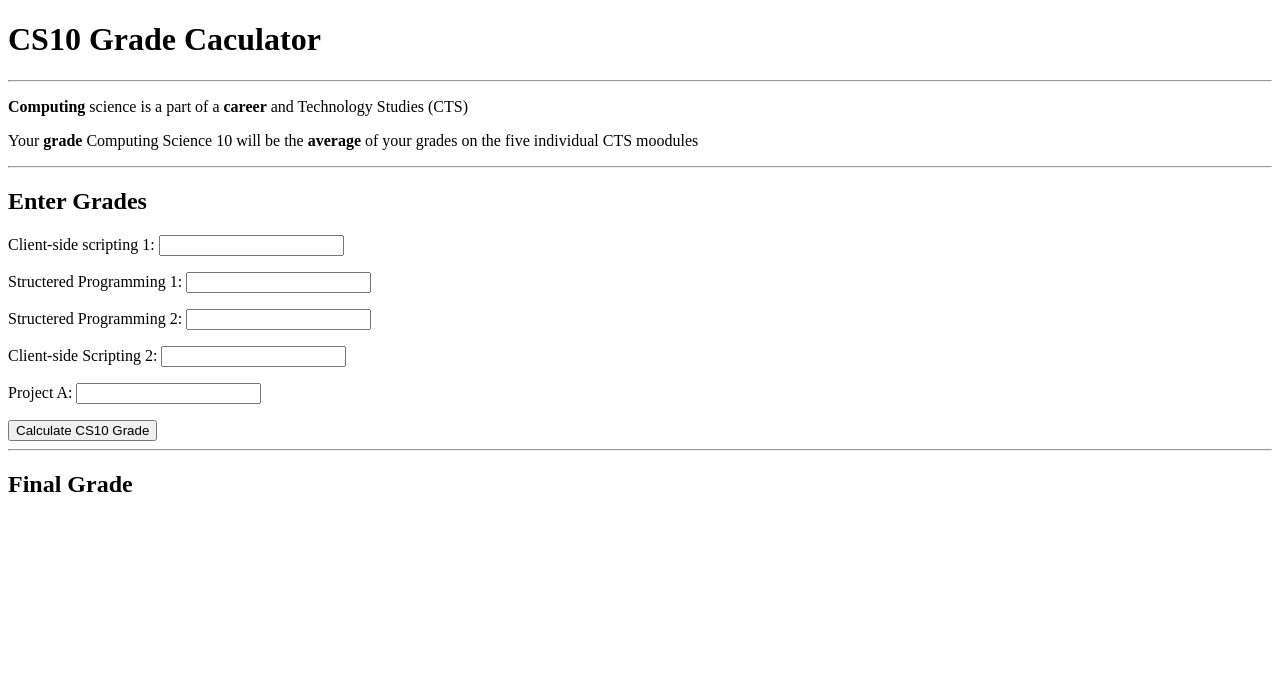
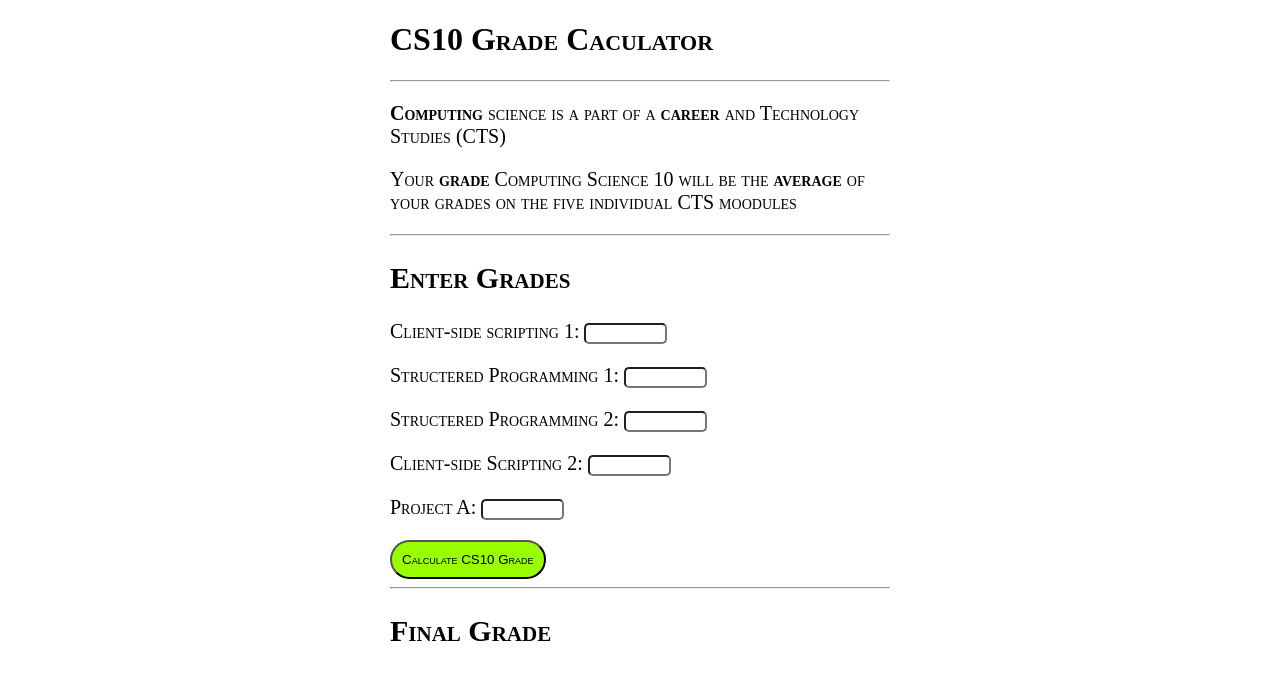
Before and after one commit to dominictrent/Doms-cs10-grade-caculator, a plain HTML site: page index.html in a window 1280 px wide. Drawn offline with Linux system fonts and the light colour scheme.

Commit message:
Update style.css
Done 3

```diff
--- a/style.css
+++ b/style.css
@@ -1 +1,34 @@
-/* CSS Style Sheet */
+p {
+    font-variant: small-caps;
+    font-size: 20px;
+}
+
+h1 {
+    font-variant: small-caps;
+}
+
+h2 {
+    font-variant: small-caps;
+    font-size: 30px;
+}
+
+.Inputs {
+    width: 75px;
+    border-radius: 5px;
+}
+
+body {
+      margin: auto;
+      width: 500px;
+}
+
+button {
+    background-color: rgb(153, 255, 0);
+    border-radius: 25px;
+    padding: 10px;
+    font-variant: small-caps;
+}
+
+button:hover {
+   background-color: rgb(255, 238, 0);
+}
```
